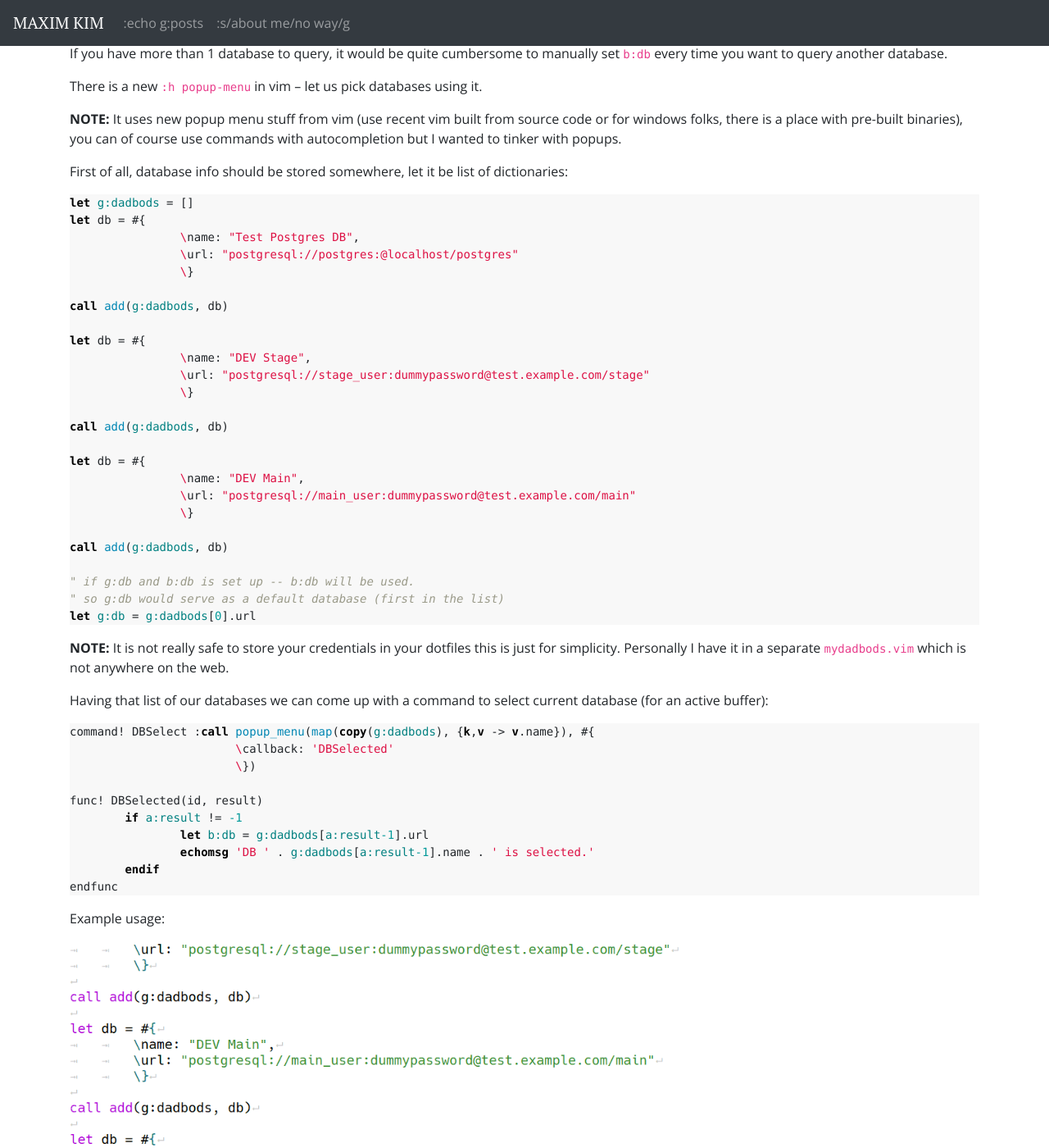
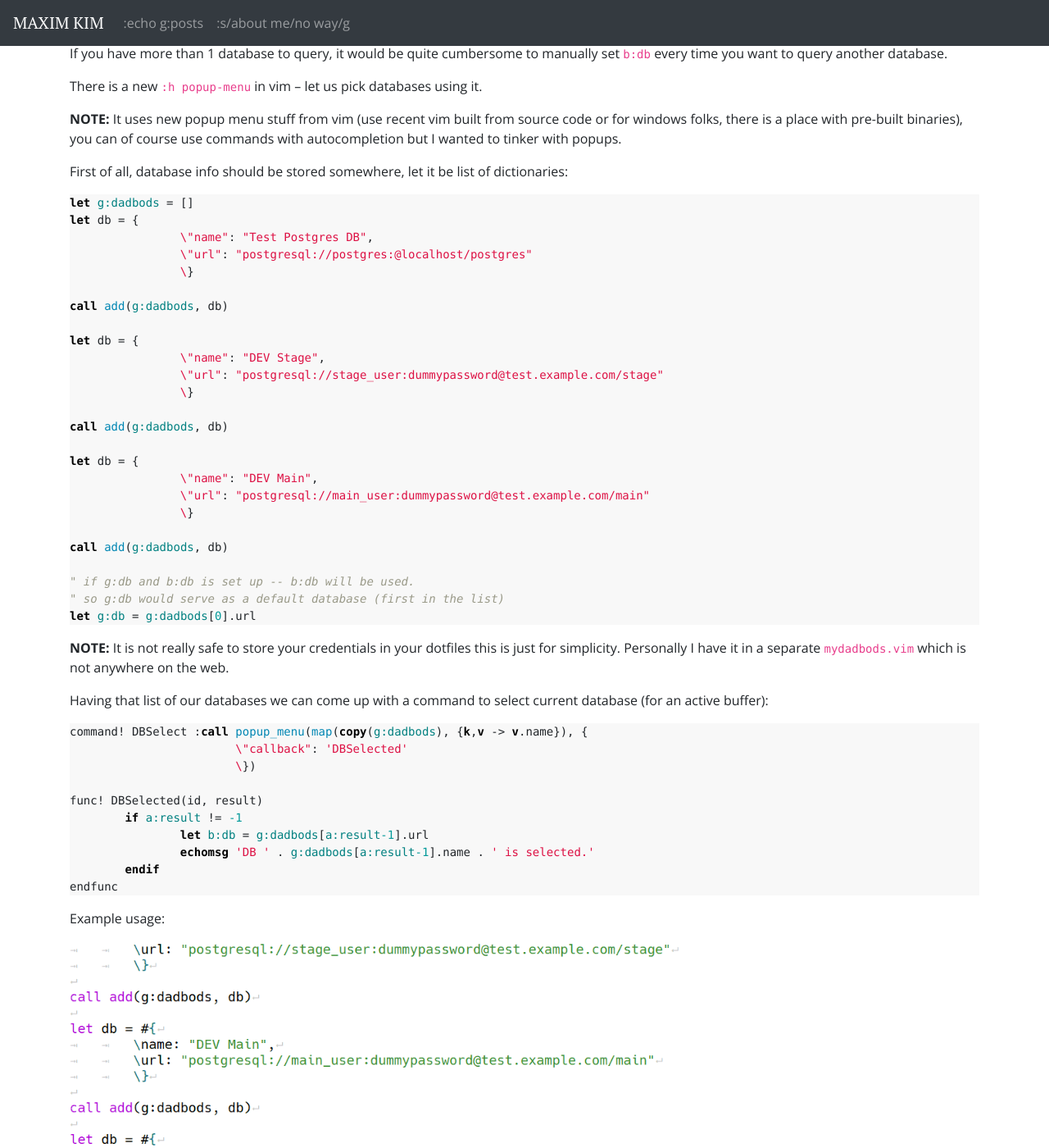
Before and after one commit to habamax/habamax.github.io, a Jekyll site: the page built from _posts/2019-09-02-use-vim-dadbod-to-query-databases.md, in a window 1280 px wide and 1400 px high, scrolled down 3781 px. Shown: the whole window at 82% size. Built offline with Jekyll 4.4.1, drawn with Linux system fonts in a browser that asks for light colours; nearby versions of some CDN libraries; comment, search, counter and statistics services are not loaded.

Commit message:
fix: use old style vimcstipt dictionary syntax

````diff
--- a/_posts/2019-09-02-use-vim-dadbod-to-query-databases.md
+++ b/_posts/2019-09-02-use-vim-dadbod-to-query-databases.md
@@ -122,23 +122,23 @@ dictionaries:
 
 ```viml
 let g:dadbods = []
-let db = #{
-		\name: "Test Postgres DB",
-		\url: "postgresql://postgres:@localhost/postgres"
+let db = {
+		\"name": "Test Postgres DB",
+		\"url": "postgresql://postgres:@localhost/postgres"
 		\}
 
 call add(g:dadbods, db)
 
-let db = #{
-		\name: "DEV Stage",
-		\url: "postgresql://stage_user:dummypassword@test.example.com/stage"
+let db = {
+		\"name": "DEV Stage",
+		\"url": "postgresql://stage_user:dummypassword@test.example.com/stage"
 		\}
 
 call add(g:dadbods, db)
 
-let db = #{
-		\name: "DEV Main",
-		\url: "postgresql://main_user:dummypassword@test.example.com/main"
+let db = {
+		\"name": "DEV Main",
+		\"url": "postgresql://main_user:dummypassword@test.example.com/main"
 		\}
 
 call add(g:dadbods, db)
@@ -157,8 +157,8 @@ Having that list of our databases we can come up with a command to select
 current database (for an active buffer):
 
 ```viml
-command! DBSelect :call popup_menu(map(copy(g:dadbods), {k,v -> v.name}), #{
-			\callback: 'DBSelected'
+command! DBSelect :call popup_menu(map(copy(g:dadbods), {k,v -> v.name}), {
+			\"callback": 'DBSelected'
 			\})
 
 func! DBSelected(id, result)
````
